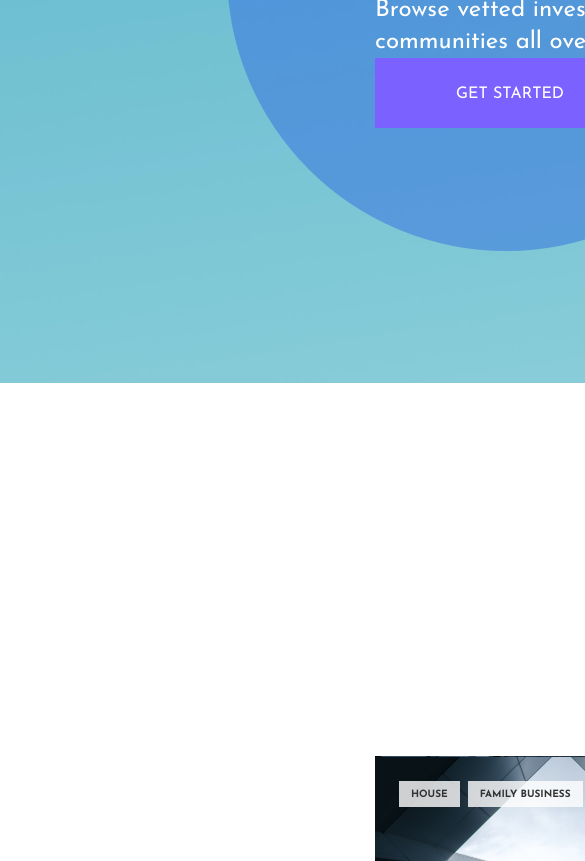
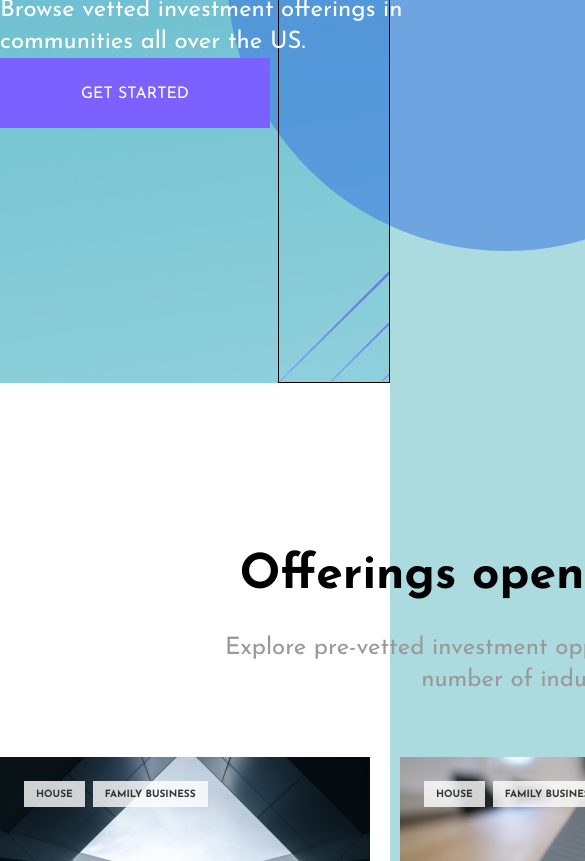
Before and after one commit to VladPryima/investment, a website: page index.html in a window 390 px wide. Shown: the part 487-1348 px from the top of the page, 585 px wide, since content can reach past the window. Drawn offline with Linux system fonts and the light colour scheme.

Commit message:
first changes for responsive

```diff
--- a/index.html
+++ b/index.html
@@ -10,7 +10,7 @@
 </head>
 <body>
     <div class="container">
-        <section class="header-section">
+        <section class="header-container">
             <header class="header">
                 <!--Навигация и имя компании-->
                 <section class="nav-container">
@@ -52,8 +52,8 @@
                 </section>
             </header>
             <!--Background decor for headerContainer-->
-            <div class="header-section__decorShape"></div>
-            <div class="header-section__backgroundDecor"></div>
+            <div class="header-container__decorShape"></div>
+            <div class="header-container__decor-sharp-lines"></div>
         </section>
 
         <section class="offering-for-investor-container">
@@ -1299,7 +1299,7 @@
                     </p>
 
                     <p class="name-copyright-content__copyright">
-                        Copyright © 2020. LogoIpsum. All rights reserved.
+                        Copyright © 2023. LogoIpsum. All rights reserved.
                     </p>
 
                 </div>
--- a/styles/scss.scss
+++ b/styles/scss.scss
@@ -23,28 +23,41 @@ $shapeBlue: #336EE1;
     box-sizing: border-box;
 }
 
+html {
+    width: 100%;
+    height: 100%;
+    margin: 0;
+    padding: 0;
+}
+
 body {
     width: 100%;
+    height: 100%;
+    margin: 0;
+    padding: 0;
     background-color: #ACDBDF;
-
+    margin: 0 auto;
 }
 
 .container {
-    width: 1920px; //1920px
+    max-width: 1920px; //1920px
     height: 4513px; //4513px;
     position: relative;
     margin: 0 auto;
     color: white;
 }
 /*Контейнер для первого блока - навигации и вводной инормации*/
-.header-section {
+.header-container {
     height: 870px;
+    position: relative;
     background-color: black;
-    background-image: url(../images/skyScrapper.jpg);
+    background-image: url(../images/sky-scrapper-cut.jpg);
     //background-position: top 2535px left -70px;
     //background-size: 110%;
-    background-position: top 2380px left 0px ;
+    //background-position: top 2380px left 0px;
+    background-position: top 50% left 0;
     background-size: cover;
+    background-repeat: no-repeat;
 
     .header {
         width: 1170px;
@@ -233,22 +246,28 @@ body {
     }
 
             /*bg декор для хэдэра*/
-            .header-section__backgroundDecor {
+            .header-container__decor-sharp-lines {
+
                 position: absolute;
-                width: 554px;
-                height: 554px;
-                left: 1366px;
+                width: 28.85%; //554px
+                height: 63.67%; //554px
+                //left: 71.145%; //1366px
+                right: 0; //instead of `left`
                 top: 316px;
                 background-image: url(../images/headerSharpLinesc.png);
+                background-size: cover;
+                background-repeat: no-repeat;
+
+                border: 1px solid black;
             }
-            .header-section__decorShape {
+            .header-container__decorShape {
                 width: 558px;
                 height: 558px;
                 border-radius: 100%;
                 background-color: rgba(51, 110, 225, 0.5);;
                 position: absolute;
                 z-index: 0;
-                left: 227px;
+                left: 227px;  //227px
                 top: 180px;
             }
 
@@ -256,7 +275,7 @@ body {
 
 .offering-for-investor-container {
     height: 1680px;
-    width: 1920px;
+
     background-color: $white;
     position: relative; //Для фигуры спинера
     border-top: 1px solid transparent; //Для марджина
@@ -503,28 +522,34 @@ body {
                 .bg-image-path--scy-scrapper {
                     background-image: url(../images/investCardImg/buildingBlack.jpg);
                     background-size: cover;
+                    background-repeat: no-repeat;
                 }
                 .bg-image-path--key-chain {
                     background-image: url(../images/investCardImg/keyChainHouse.jpg);
                     background-size: cover;
+                    background-repeat: no-repeat;
 
                 }
                 .bg-image-path--building-nature {
                     background-image: url(../images/investCardImg/buildingNature.jpg);
                     background-size: cover;
+                    background-repeat: no-repeat;
 
                 }
                 .bg-image-path--laptop {
                     background-image: url(../images/investCardImg/laptopjpg.jpg);
                     background-size: cover;
+                    background-repeat: no-repeat;
                 }
                 .bg-image-path--office {
                     background-image: url(../images/investCardImg/office.jpg);
                     background-size: cover;
+                    background-repeat: no-repeat;
                 }
                 .bg-image-path--wheat {
                     background-image: url(../images/investCardImg/wheatField.jpg);
                     background-size: cover;
+                    background-repeat: no-repeat;
 
                 }
 
@@ -589,6 +614,7 @@ body {
 }
 .paymants-to-investor-container {
     height: 696px;
+
     background: #ECF4FD;
     position: relative;
     z-index: 10;
@@ -658,7 +684,7 @@ body {
     }
 }
 .offer-for-grow-capital-container {
-    width: 1920px;
+    max-width: 1920px;
     height: 781.38px;
     background-color: white; //Можно убрать, с зеленым забавно
     position: relative;
@@ -739,7 +765,7 @@ body {
 }
 
 .footer-container {
-    width: 1920px;
+
     height: 484px;
     background-color: #ECECEC;
     .footer-content {
```
Also changed, not shown: images/sky-scrapper-cut.jpg (added), styles/css.css, 1 other file.
